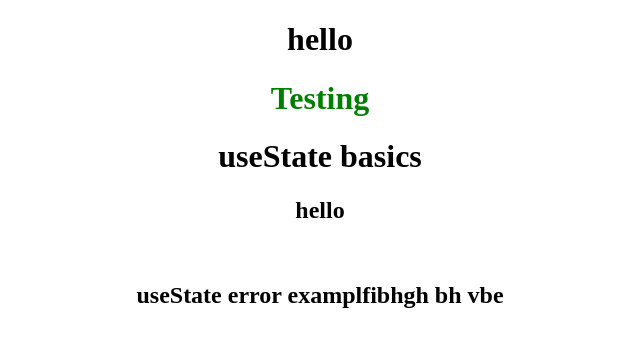
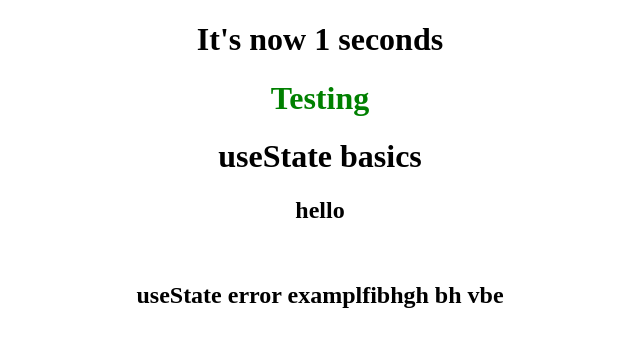
Before and after one commit to Codekazuki/40daysofreact, a React (Create React App) app: page / in a window 1280 px wide. Shown: the top 346 px of the page, without its empty margins (320-960 px from the left). Built offline with nearby package versions, Linux system fonts and the light colour scheme.

Commit message:
innoliz class

```diff
--- a/src/Testing/Test.js
+++ b/src/Testing/Test.js
@@ -13,11 +13,13 @@ const Hello = () => {
   const [count, setCount] = useState(0);
 
   useEffect(() => {
-    setTimeout(() => {
+    const counter = setTimeout(() => {
       setCount((count) => count + 1);
-    });
+    }, 1000);
+    return () => clearInterval(counter);
   }, []);
-  return <h1>hello</h1>;
+  console.log(count);
+  return <h1>It's now {count} seconds</h1>;
 };
 
 export default Test;
```
